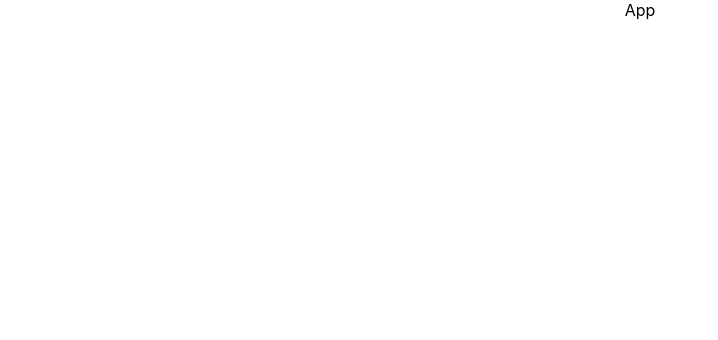
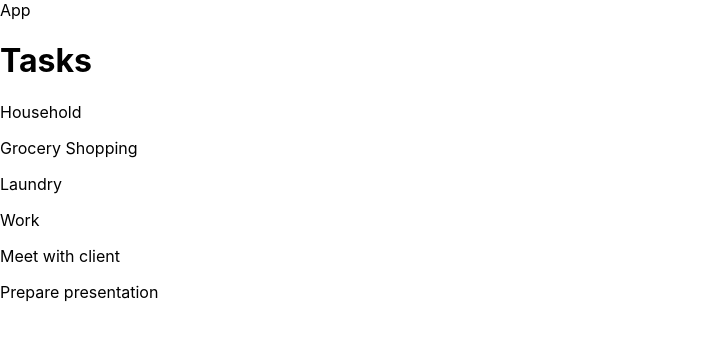
Before and after one commit to karlaevelize/task-management-react, a React (Create React App) app: page / in a window 1280 px wide. Shown: the top 340 px of the page, without its empty margins (0-718 px from the left). Built offline with nearby package versions, Linux system fonts and the light colour scheme.

Commit message:
🚧 First draft

```diff
--- a/src/App.tsx
+++ b/src/App.tsx
@@ -1,9 +1,13 @@
-import React from "react";
-import logo from "./logo.svg";
 import "./App.css";
+import { Tasks } from "./pages";
 
 const App = () => {
-  return <div className="App">App</div>;
+  return (
+    <>
+      App
+      <Tasks />
+    </>
+  );
 };
 
 export default App;
--- /dev/null
+++ b/src/data/data.json
@@ -0,0 +1,36 @@
+{
+  "categories": [
+    {
+      "id": 1,
+      "name": "Household",
+      "tasks": [
+        {
+          "id": 1,
+          "name": "Grocery Shopping",
+          "category_id": 1
+        },
+        {
+          "id": 2,
+          "name": "Laundry",
+          "category_id": 1
+        }
+      ]
+    },
+    {
+      "id": 2,
+      "name": "Work",
+      "tasks": [
+        {
+          "id": 3,
+          "name": "Meet with client",
+          "category_id": 2
+        },
+        {
+          "id": 4,
+          "name": "Prepare presentation",
+          "category_id": 2
+        }
+      ]
+    }
+  ]
+}
--- /dev/null
+++ b/src/pages/Tasks.tsx
@@ -0,0 +1,41 @@
+import data from "../data/data.json";
+import { useState } from "react";
+
+type Task = {
+  id: number;
+  name: string;
+  category_id: number;
+};
+
+type Category = {
+  id: number;
+  name: string;
+  tasks: Task[];
+};
+
+export const Tasks = () => {
+  const { categories } = data;
+
+  const [tasks, setTasks] = useState<Category[]>(categories);
+
+  return (
+    <>
+      <h1>Tasks</h1>
+      {tasks.map((category) => {
+        const { tasks } = category;
+        return (
+          <div key={category.id}>
+            <p>{category.name}</p>
+            <div>
+              {tasks.map((task) => (
+                <div key={task.id}>
+                  <p>{task.name}</p>
+                </div>
+              ))}
+            </div>
+          </div>
+        );
+      })}
+    </>
+  );
+};
--- /dev/null
+++ b/src/pages/index.tsx
@@ -0,0 +1 @@
+export * from "./Tasks";
```
